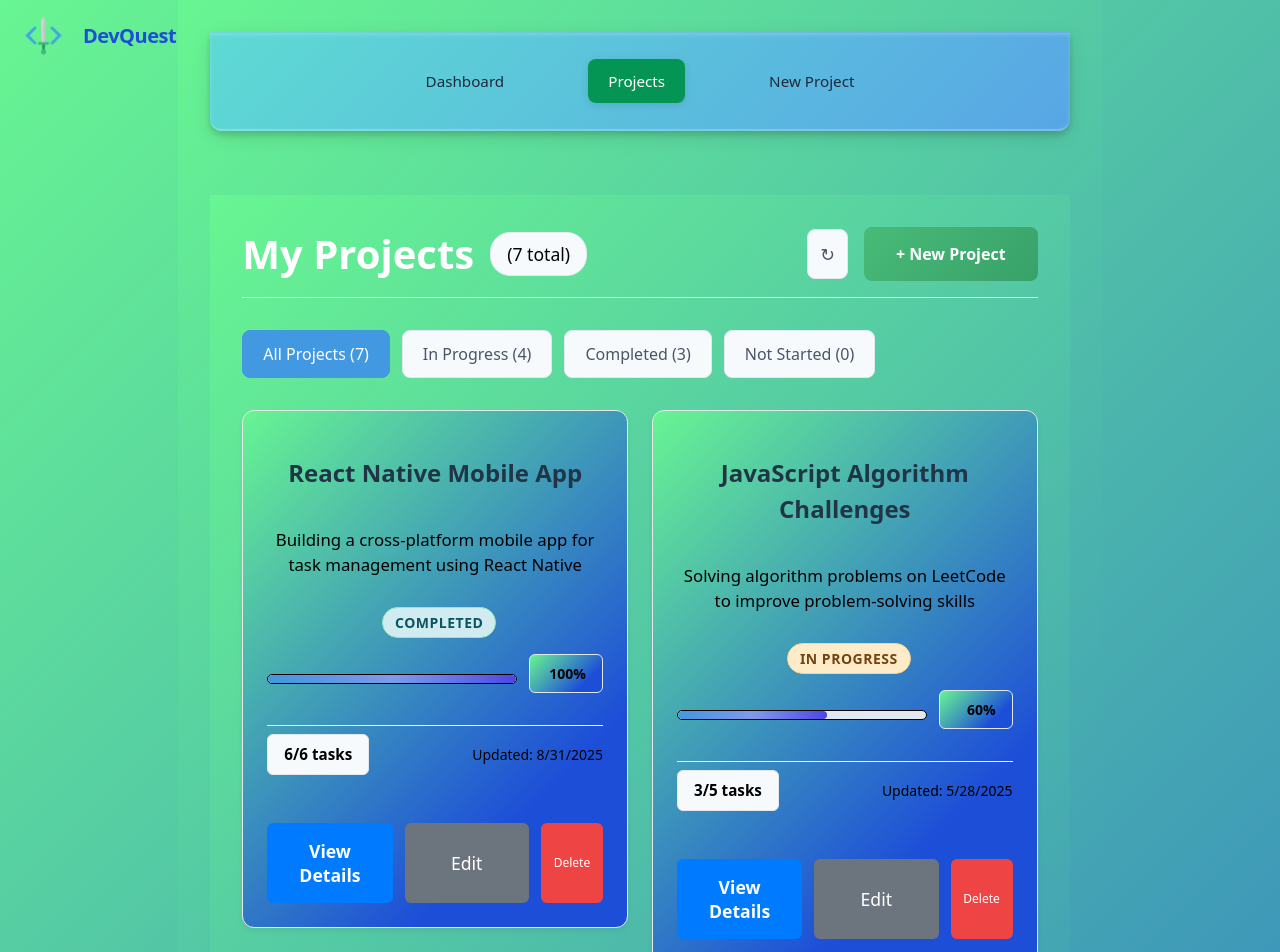
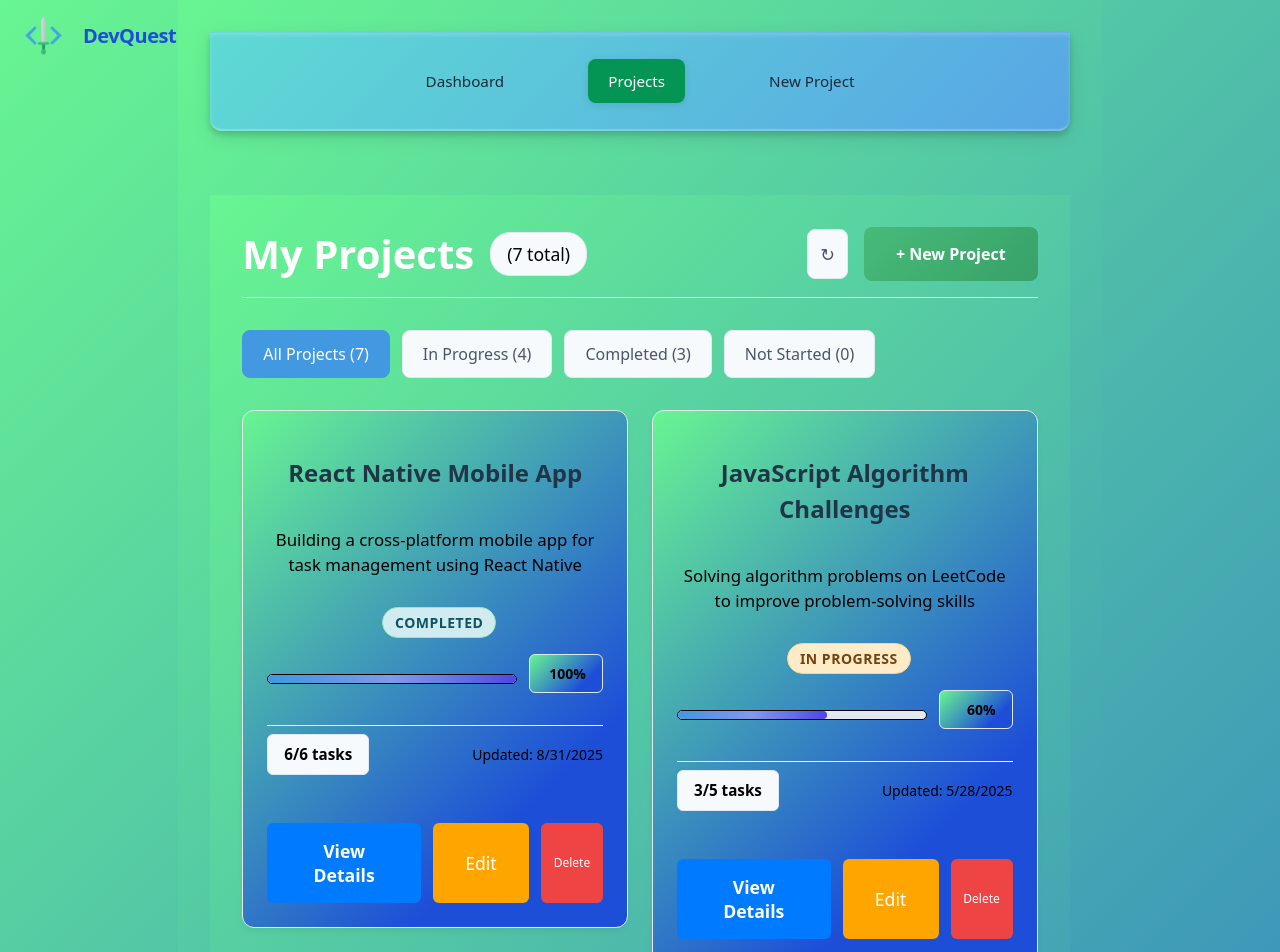
Before and after one commit to Suleyaziz/DevQuest, a React (Vite) app: page /projects in a window 1280 px wide. Shown: the top 952 px of the page. Built offline with nearby package versions, Linux system fonts and the light colour scheme; data requests are answered from the project's data file.

Commit message:
Edit button updated

```diff
--- a/src/components/ProjectCard.css
+++ b/src/components/ProjectCard.css
@@ -171,8 +171,8 @@
 }
 
 .btn-secondary {
-    background: #f3f4f6;
-    color: #111827;
+    background: orange !important;
+      padding: 0.1em 0.2rem !important;
 }
 
 .btn-secondary:hover {
```
